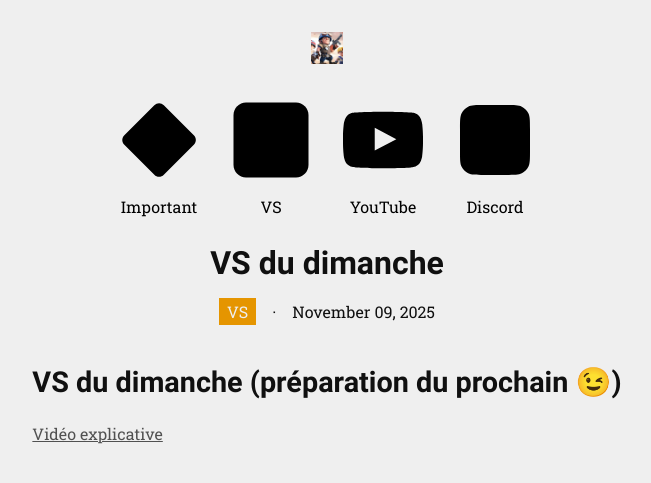
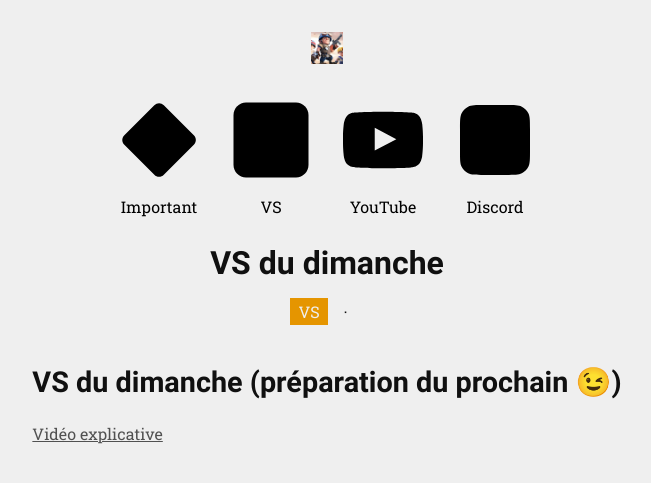
Before and after one commit to inmy-lw/inmy-lw.github.io, a Jekyll site: the page built from _posts/2025-11-09-vs-du-dimanche.md, in a window 1280 px wide. Shown: the top 483 px of the page, without its empty margins (313-964 px from the left). Built offline with Jekyll 4.4.1, drawn with Linux system fonts in a browser that asks for light colours.

Commit message:
On vire les dates

```diff
--- a/_includes/snippet.html
+++ b/_includes/snippet.html
@@ -23,7 +23,7 @@
                     <p class="snippet__data__metadata__category__title">No category</p>
                 {% endfor %}
             </section>
-            <p class="snippet__data__metadata__date">{{ post.date | date: '%B %d, %Y' }}</p>
+<!--            <p class="snippet__data__metadata__date">{{ post.date | date: '%B %d, %Y' }}</p>-->
         </section>
         <h2 class="snippet__data__header">{{post.title }}</h2>
         <p class="snippet__data__text">{{ post.excerpt | strip_html }}</p>
--- a/_layouts/post.html
+++ b/_layouts/post.html
@@ -16,9 +16,9 @@ layout: default
             {% endfor %}
         </div>
         <p class="post__meta__divider">·</p>
-        <div class="post__meta__date">
-            {{ page.date | date: '%B %d, %Y' }}
-        </div>
+<!--        <div class="post__meta__date">-->
+<!--            {{ page.date | date: '%B %d, %Y' }}-->
+<!--        </div>-->
         {% if page.author != nil %}
             {% assign author = site.authors | where: "nick", page.author | first %}
             <p class="post__meta__divider">·</p>
```
